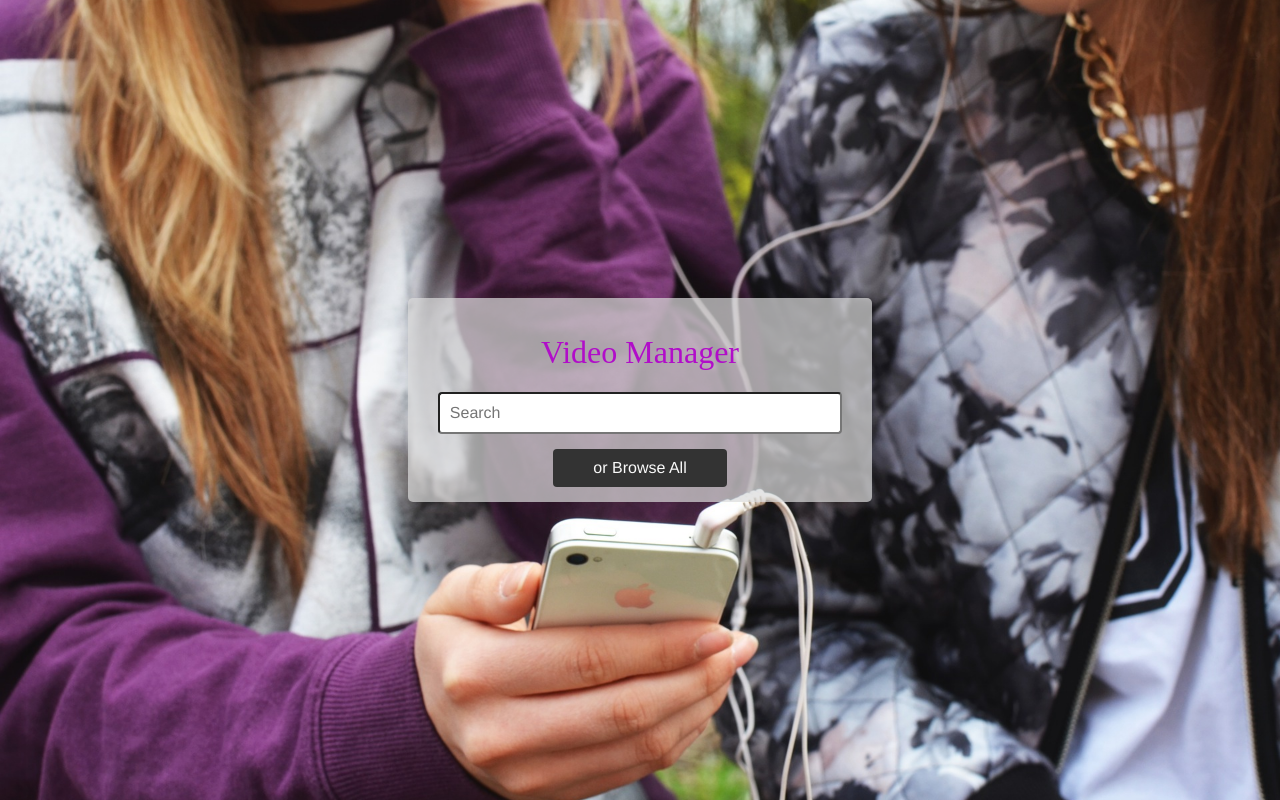
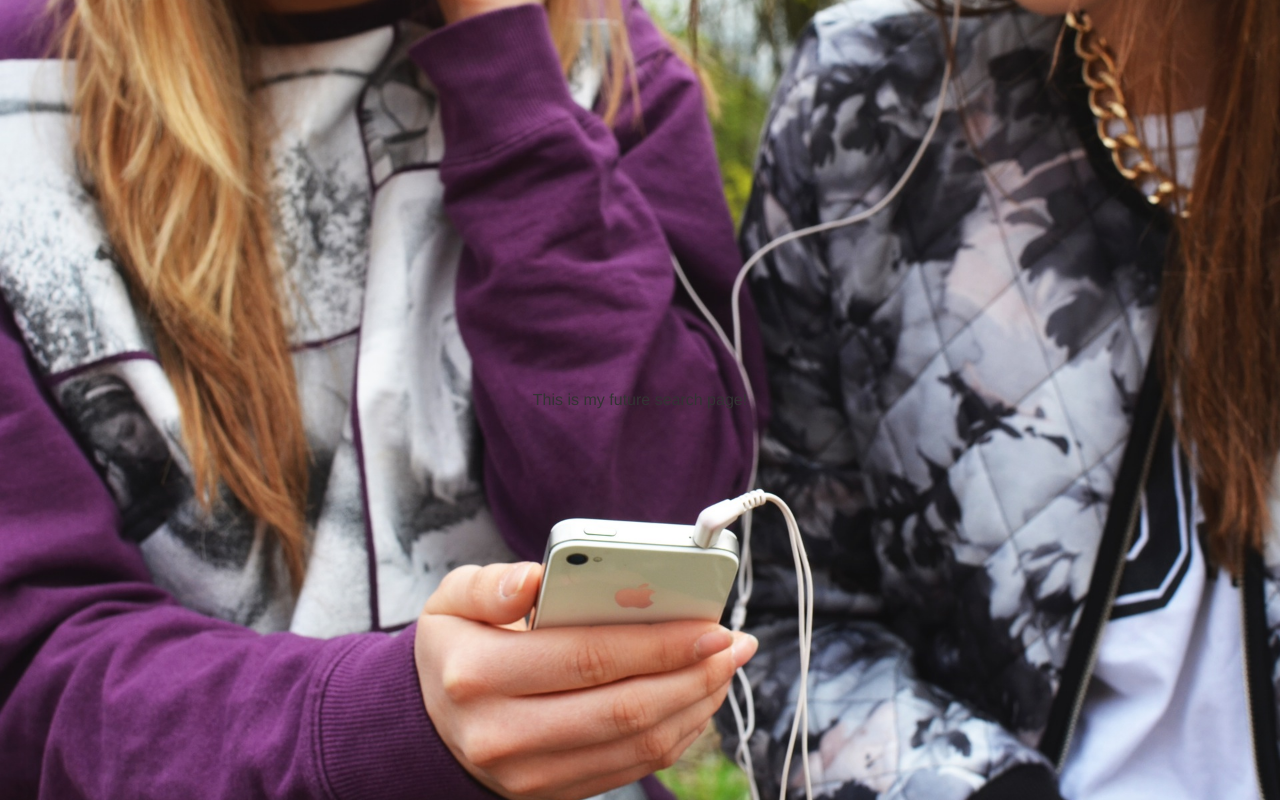
Before and after one commit to ccm36/VideoManager, a React app: page /search in a window 1280 px wide. Built offline with nearby package versions, Linux system fonts and the light colour scheme.

Commit message:
Add Search component and routing to pages

```diff
--- a/src/app.jsx
+++ b/src/app.jsx
@@ -1,14 +1,21 @@
 import React from 'react';
 import { render } from 'react-dom';
-import { HashRouter, Route } from 'react-router-dom';
+import { BrowserRouter, Route, Switch } from 'react-router-dom';
 import Landing from './components/Landing';
+import Search from './components/Search';
+
+const FourOhFour = () => <h1>404</h1>;
 
 const App = () => (
-  <HashRouter>
+  <BrowserRouter>
     <div className="app">
-      <Route exact path="/" component={Landing} />
+      <Switch>
+        <Route exact path="/" component={Landing} />
+        <Route path="/search" component={Search} />
+        <Route component={FourOhFour} />
+      </Switch>
     </div>
-  </HashRouter>
+  </BrowserRouter>
 );
 
 render(<App />, document.getElementById('app'));
--- a/src/components/Landing.jsx
+++ b/src/components/Landing.jsx
@@ -1,10 +1,11 @@
 import React from 'react';
+import { Link } from 'react-router-dom';
 
 const Landing = () => (
   <div className="landing">
     <h1>Video Manager</h1>
     <input type="text" placeholder="Search" />
-    <a>or Browse All</a>
+    <Link to="/search">or Browse All</Link>
   </div>
 );
 
--- /dev/null
+++ b/src/components/Search.jsx
@@ -0,0 +1,5 @@
+import React from 'react';
+
+const Search = () => <div>This is my future search page!</div>;
+
+export default Search;
--- a/webpack.config.js
+++ b/webpack.config.js
@@ -9,7 +9,8 @@ module.exports = {
     filename: 'bundle.js'
   },
   devServer: {
-    publicPath: '/public/'
+    publicPath: '/public/',
+    historyApiFallback: true
   },
   resolve: {
     extensions: ['.js', '.jsx', '.json']
```
